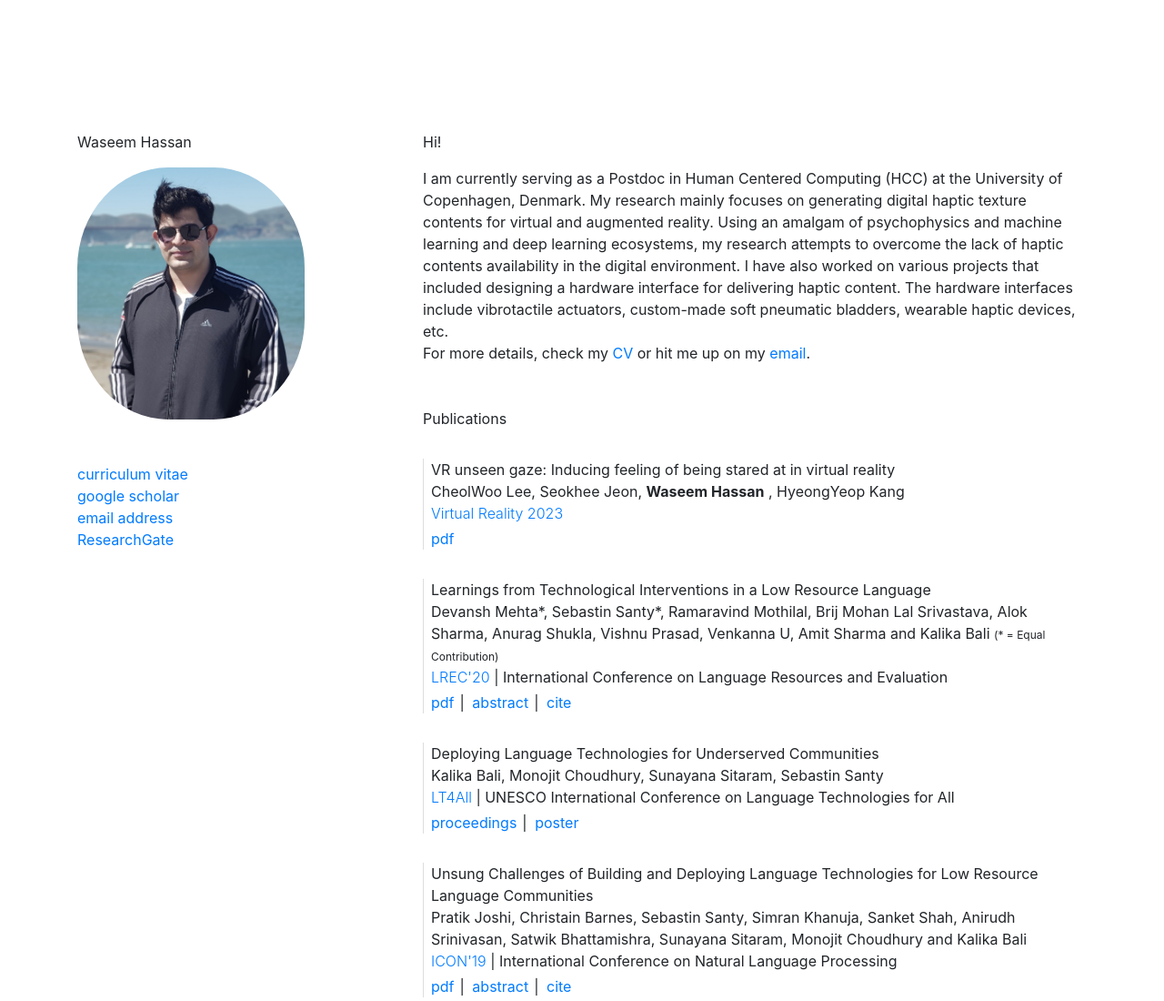
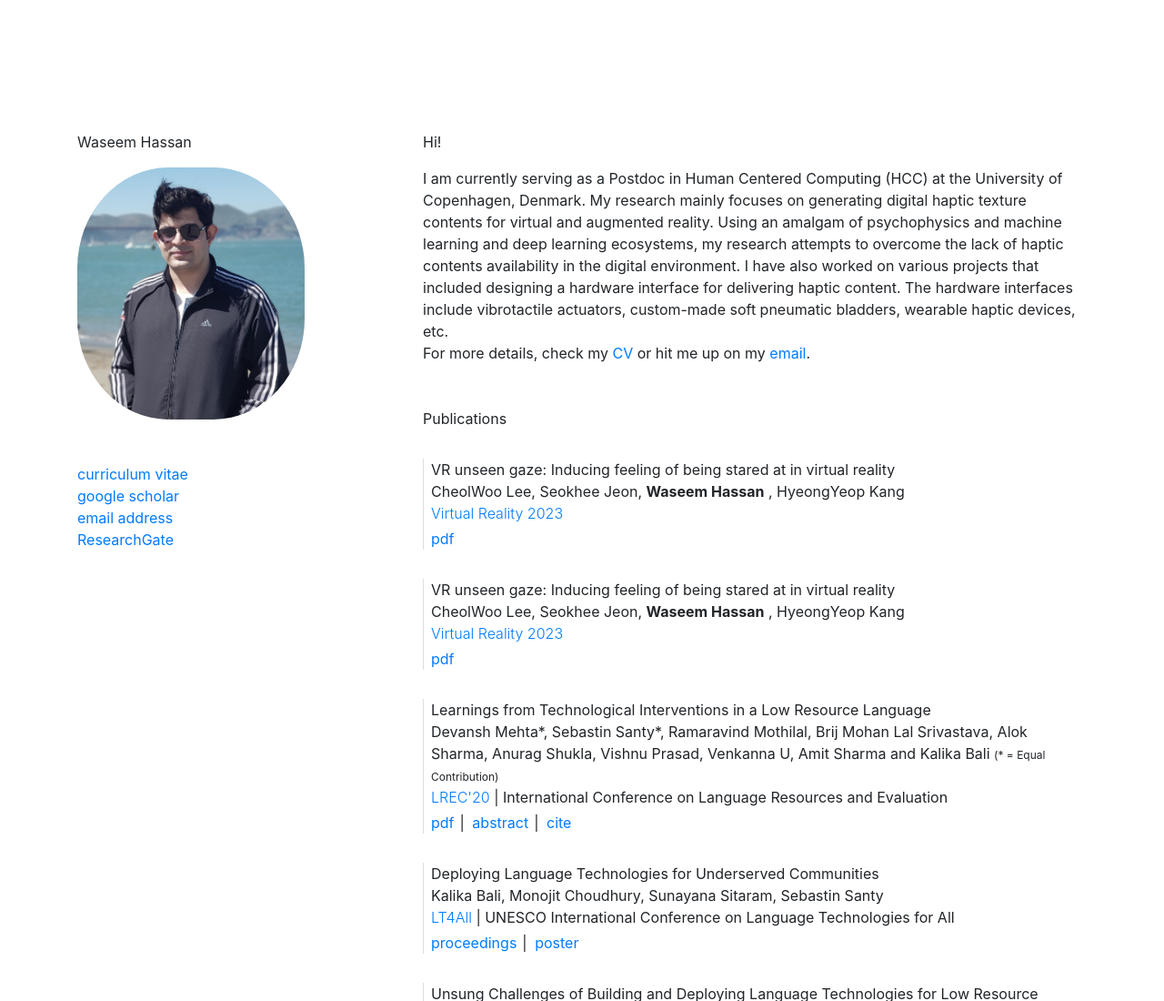
Before and after one commit to hassanwaseem/hassanwaseem.github.io, a plain HTML site: page index.html in a window 1280 px wide. Shown: the top 1100 px of the page at 91% size. Drawn offline with nearby package versions, Linux system fonts and the light colour scheme.

Commit message:
Update index.html

```diff
--- a/index.html
+++ b/index.html
@@ -53,19 +53,30 @@
                  details, check my <a class="in-text" href="assets/cv_waseemhassan.pdf" target="_blank">CV</a> or hit me up
                  on my <a class="in-text" href="mailto:waha@di.ku.dk">email</a>.
 
+              <!-------------- Publications start here -------------->
+                 <p class="header pt-5">Publications</p>
 
-                 <p class="header pt-5">Publications</p>
                  <div class="py-2">
                  <p class="paper my-2 pl-2">
                      <span class="papertitle">VR unseen gaze: Inducing feeling of being stared at in virtual reality</span><br>
                      CheolWoo Lee, Seokhee Jeon,<span class = "this author"> <b>Waseem Hassan</b> </span>, HyeongYeop Kang <br>
                      <span class="conf"><a class="confshort" href="https://www.springer.com/journal/10055?gclid=Cj0KCQjw4s-kBhDqARIsAN-ipH3wEn0DlvyoKaGDvlu9H8OEMxoLemMXVJULx2ftkeKRetACKEvqqcAaApY7EALw_wcB">Virtual Reality 2023</a>
                          </span><br>
-
                      <a class="tag" href="assets/VRGaze2023.pdf" target="_blank">pdf</a>
-
                  </p>
                  </div>
+
+                 <div class="py-2">
+                 <p class="paper my-2 pl-2">
+                     <span class="papertitle">VR unseen gaze: Inducing feeling of being stared at in virtual reality</span><br>
+                     CheolWoo Lee, Seokhee Jeon,<span class = "this author"> <b>Waseem Hassan</b> </span>, HyeongYeop Kang <br>
+                     <span class="conf"><a class="confshort" href="https://www.springer.com/journal/10055?gclid=Cj0KCQjw4s-kBhDqARIsAN-ipH3wEn0DlvyoKaGDvlu9H8OEMxoLemMXVJULx2ftkeKRetACKEvqqcAaApY7EALw_wcB">Virtual Reality 2023</a>
+                         </span><br>
+                     <a class="tag" href="assets/VRGaze2023.pdf" target="_blank">pdf</a>
+                 </p>
+                 </div>
+
+
                  <div class="py-2">
                  <p class="paper my-2 pl-2">
                      <span class="papertitle">Learnings from Technological Interventions in a Low Resource
```
